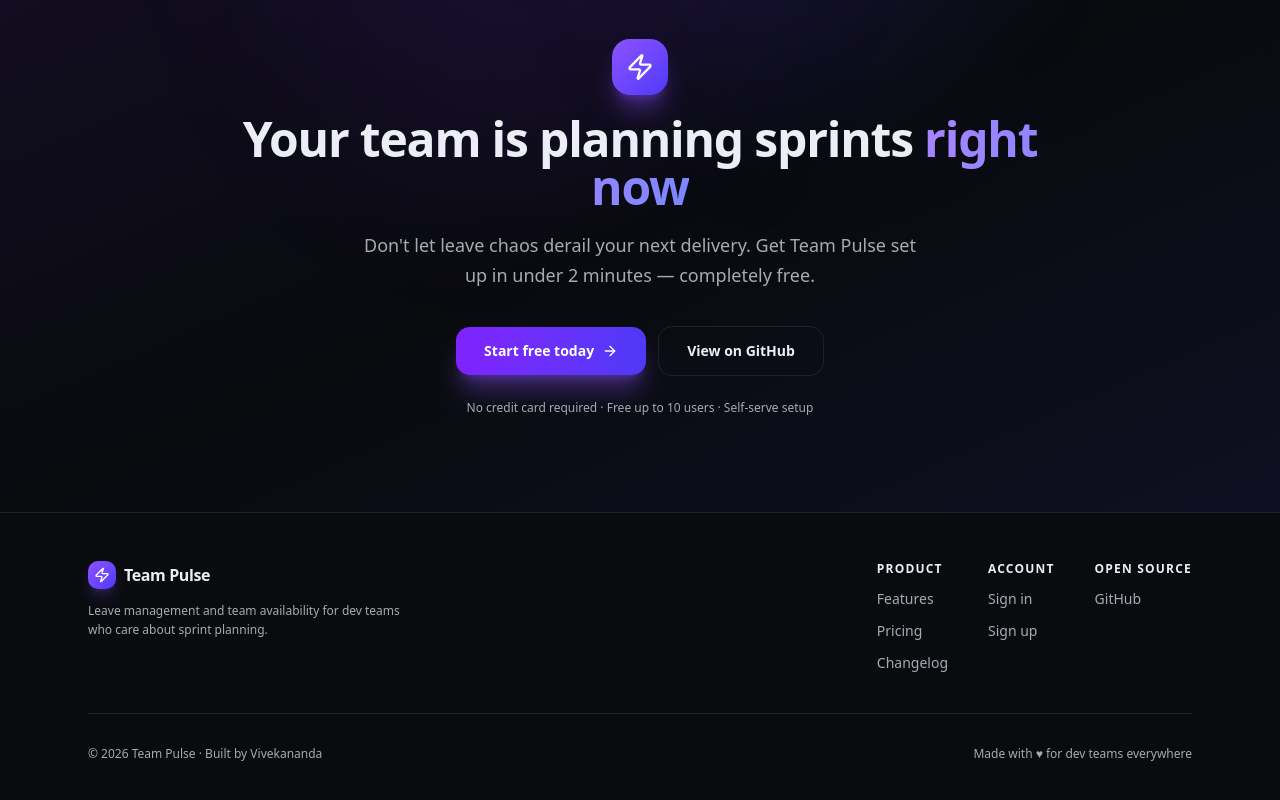
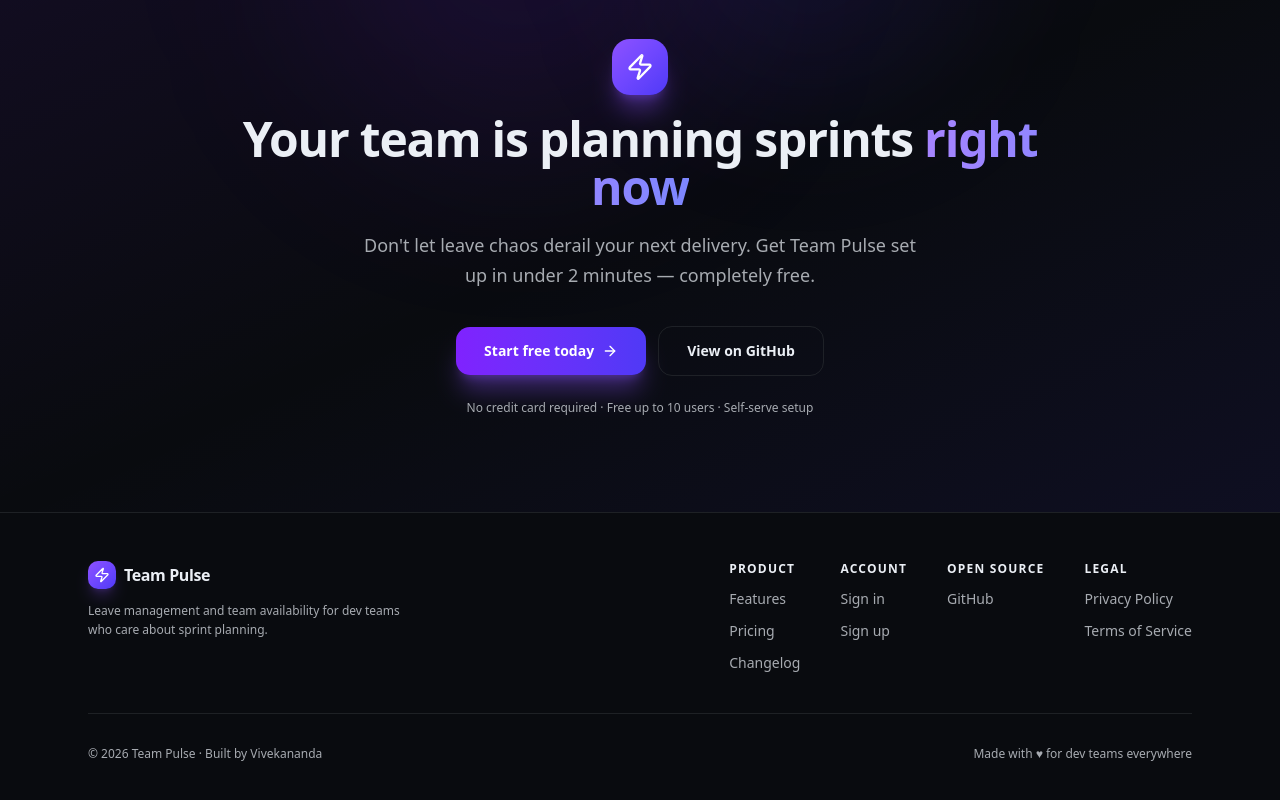
Before and after one commit to mr-nobody-7/team-pulse, a Next.js app in the folder apps/web/: page / in a window 1280 px wide. Shown: the part 3677-4477 px from the top of the page. Built offline with nearby package versions, Linux system fonts and the light colour scheme; no server answers.

Commit message:
feat(web): add Legal section to footer with Privacy Policy and Terms links

```diff
--- a/apps/web/components/marketing/marketing-footer.tsx
+++ b/apps/web/components/marketing/marketing-footer.tsx
@@ -75,6 +75,23 @@ export function MarketingFooter() {
                 GitHub
               </a>
             </div>
+            <div className="flex flex-col gap-3">
+              <span className="text-xs font-semibold uppercase tracking-widest text-foreground">
+                Legal
+              </span>
+              <Link
+                href="/privacy"
+                className="text-muted-foreground transition-colors hover:text-foreground"
+              >
+                Privacy Policy
+              </Link>
+              <Link
+                href="/terms"
+                className="text-muted-foreground transition-colors hover:text-foreground"
+              >
+                Terms of Service
+              </Link>
+            </div>
           </nav>
         </div>
 
```
